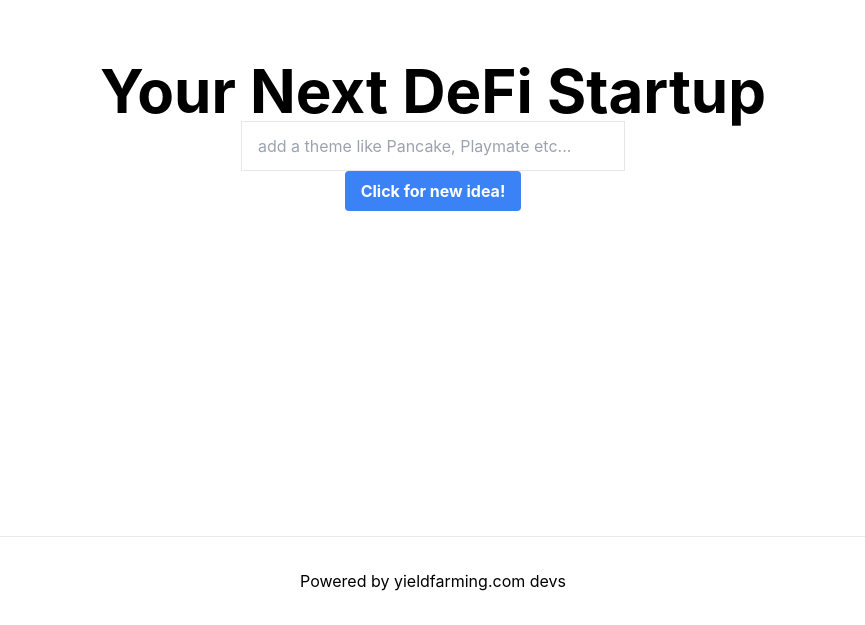
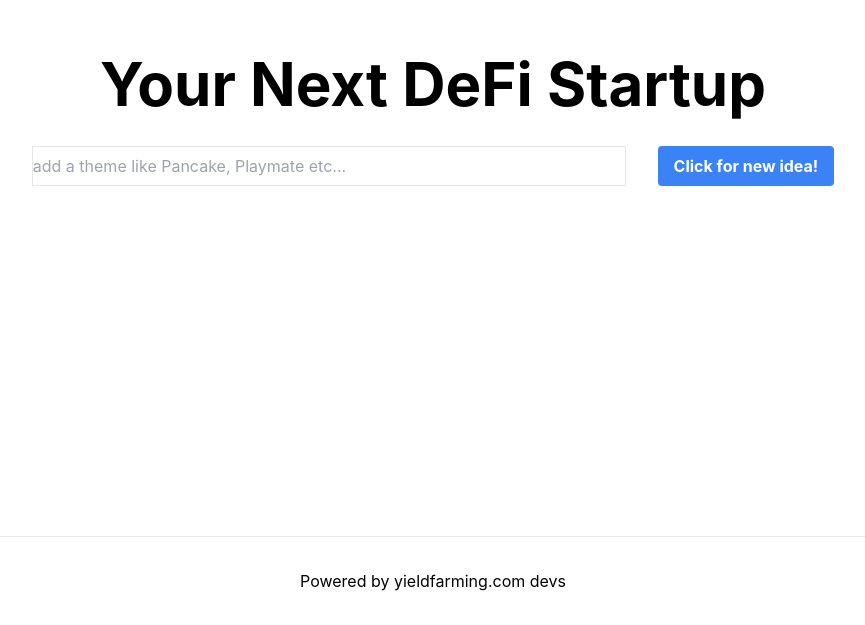
Before and after one commit to moksahero/defi_startup, a Next.js app: page / in a window 1280 px wide. Shown: the part 264-889 px from the top of the page, without its empty margins (207-1072 px from the left). Built offline with nearby package versions, Linux system fonts and the light colour scheme.

Commit message:
add grid layout

```diff
--- a/pages/index.js
+++ b/pages/index.js
@@ -33,22 +33,22 @@ export default function Home() {
       </Head>
 
       <main className={styles.main}>
-        <h1 className="text-6xl font-bold">Your Next DeFi Startup</h1>
-
+        <h1 className="pb-8 text-6xl font-bold">Your Next DeFi Startup</h1>
+        <div class="grid grid-cols-4 gap-8">
           <input
             type="text"
-          className="px-4 py-3 border w-96"
+            className="col-span-3 border w-128"
             placeholder="add a theme like Pancake, Playmate etc..."
             onChange={(e) => setTheme(e.target.value)}
           />
-
           <button
             onClick={handleClick}
-          className="bg-blue-500 hover:bg-blue-700 text-white font-bold py-2 px-4 rounded"
+            className="col-span-1 bg-blue-500 hover:bg-blue-700 text-white font-bold py-2 px-4 rounded"
           >
             Click for new idea!
           </button>
-        <h1 className="text-4xl font-bold underline">{newIdea}</h1>
+        </div>
+        <h1 className="pt-8 text-4xl font-bold underline">{newIdea}</h1>
       </main>
 
       <footer className={styles.footer}>
```
Lines whose indentation alone changed are shown as unchanged.
